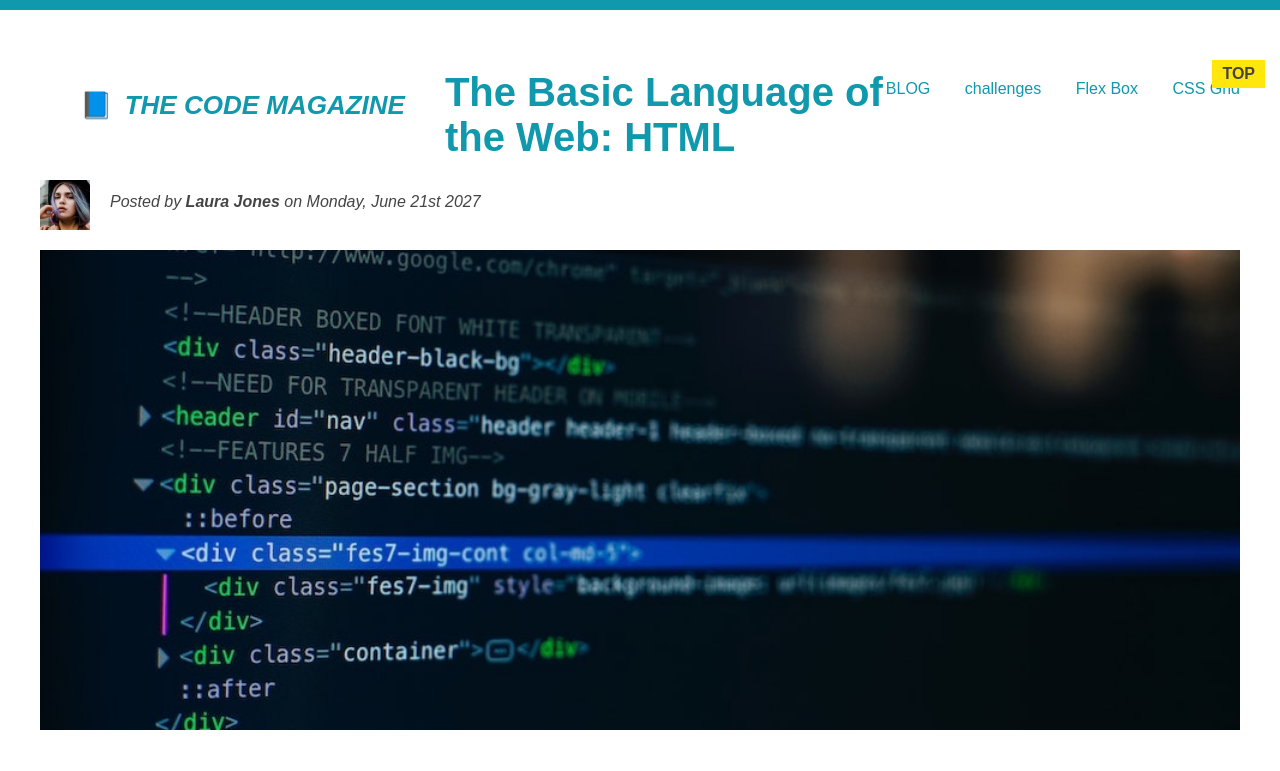
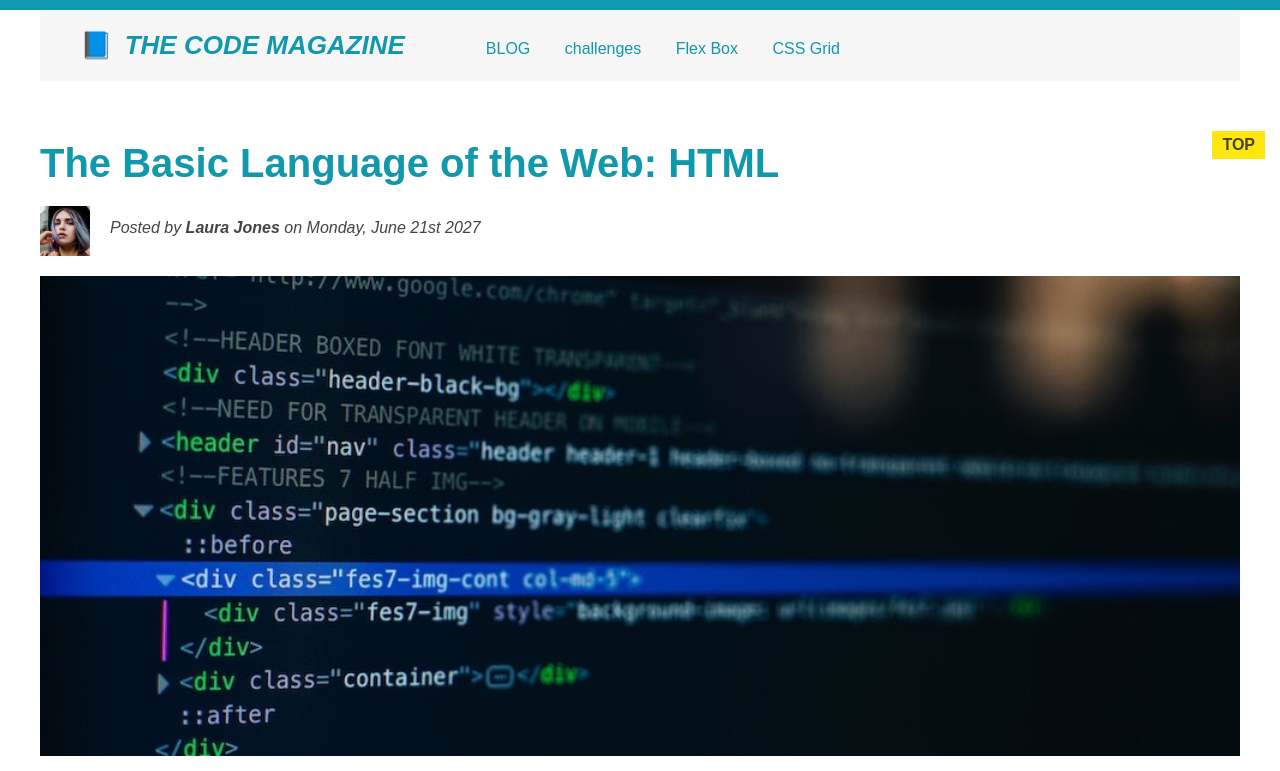
Before and after one commit to sepideh-zakersoltani/HTML-And-CSS, a plain HTML site: page index.html in a window 1280 px wide. Shown: the top 771 px of the page. Drawn offline with Linux system fonts and the light colour scheme.

Commit message:
clearing floats

```diff
--- a/index.html
+++ b/index.html
@@ -7,14 +7,15 @@
   </head>
   <body>
     <div class="container">
-      <header class="main-header">
+      <header class="main-header clear-fix">
         <h1 class="magazine">📘 The Code Magazine</h1>
-        <nav>
+        <nav class="anchor">
           <a href="blog.html" target="_blank">BLOG</a>
           <a href="#">challenges</a>
           <a href="#">Flex Box</a>
           <a href="#"> CSS Grid</a>
         </nav>
+        <!-- <div class="clear"></div> -->
       </header>
       <article>
         <header>
--- a/style.css
+++ b/style.css
@@ -109,7 +109,7 @@ h3 {
   color: #1098ad;
 }
 .main-header {
-  /* background-color: #727272; */
+  background-color: #f6f6f6;
   /*padding-top:20px;
   padding-bottom: 20px;
   padding: right 40px;
@@ -117,12 +117,14 @@ h3 {
   */ /////*shorthand*////
   padding: 20px 40px;
   margin-bottom: 60px;
+  position: relative;
 }
 aside {
   background-color: #f7f7f7;
   border-top: 5px solid #1098ad;
   border-bottom: 5px solid #1098ad;
   padding: 50px 40;
+  width: 350px;
 }
 /*
 body {
@@ -267,11 +269,23 @@ h3 + p::first-letter {
   margin-top: 10px;
   margin-left: 20px;
 }
-
+.anchor {
+  position: absolute;
+  top: 20px;
+  right: 400px;
+}
 h1 {
-  float: left;
+  float: ;
 }
 
 nav {
   float: right;
 }
+.clear {
+  float: both;
+}
+.clear-fix::after {
+  content: "";
+  float: both;
+  display: block;
+}
```
